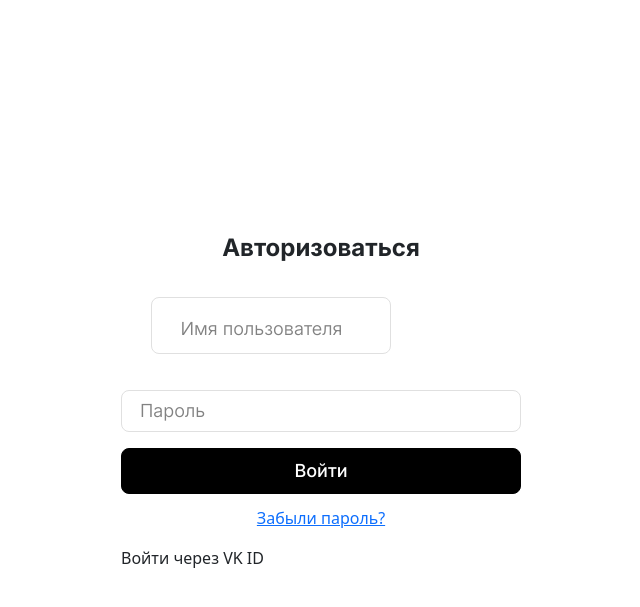
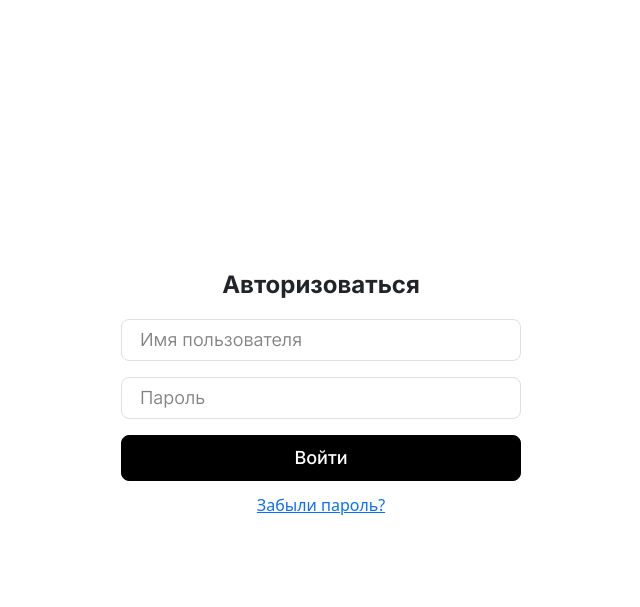
Before and after one commit to prof-master/ontology-2, a Django app: page /auth/ in a window 1280 px wide. Shown: the top 607 px of the page, without its empty margins (319-959 px from the left). Run offline with Django 5.2, Linux system fonts and the light colour scheme.

Commit message:
Исправлен стиль страницы авторизации

```diff
--- a/ontology_constructor/ontology_auth/static/ontology_auth/style_auth.css
+++ b/ontology_constructor/ontology_auth/static/ontology_auth/style_auth.css
@@ -9,14 +9,15 @@ body {
     width: 100%;
     height: 100%;
 }
+
 .inter-fz {
     font-family: "Inter", sans-serif;
     font-optical-sizing: auto;
     font-weight: 700;
     font-style: normal;
-    font-variation-settings:
-        "slnt" 0;
+    font-variation-settings: "slnt" 0;
 }
+
 .create_account {
     font-size: 24px;
     font-family: "Inter";
@@ -42,13 +43,14 @@ body {
     padding: 8px;
 }
 
-input[type="text"] {
+.username {
     background-color: white;
     border-radius: 8px;
     border: 1px solid #E0E0E0;
     padding: 8px;
     width: 100%;
 }
+
 textarea {
     background-color: white;
     border-radius: 8px;
@@ -74,7 +76,7 @@ input[type="password"] {
     height: 100%;
 }
 
-input[type="text"]::-webkit-input-placeholder {
+input[type="email"]::-webkit-input-placeholder {
     color: #828282;
     font-weight: 350;
     font-size: 18px;
@@ -83,7 +85,7 @@ input[type="text"]::-webkit-input-placeholder {
     padding-left: 10px;
 }
 
-input[type="text"]::-moz-placeholder {
+input[type="email"]::-moz-placeholder {
     color: #ff0000;
     font-weight: 350;
     font-size: 18px;
@@ -112,7 +114,7 @@ input[type="password"]::-moz-placeholder {
     ;
 }
 
-.auth_wrapper {
+.authh_wrapper {
     width: 400px;
 }
 
@@ -128,6 +130,7 @@ input[type="password"]::-moz-placeholder {
     text-align: center;
     justify-content: center;
 }
+
 form input[type=text] {
     color: black;
     font-weight: 500;
@@ -142,6 +145,7 @@ form input[type=text] {
     width: 60%;
     border-radius: 8px;
 }
+
 form textarea {
     color: black;
     font-weight: 500;
@@ -158,8 +162,8 @@ form textarea {
     margin-top: 30px;
     margin-right: 30px;
 }
+
 form select {
-
     font-size: 23px;
     font-family: "Inter", sans-serif;
     font-weight: 400;
@@ -176,21 +180,37 @@ form select {
     background-position: right .7em top 50%, 0 0;
     background-size: .65em auto, 100%;
 }
-     form select::-ms-expand { display: none; }
-     form select:hover { border-color: #888;}
-     form select:active, form select:hover {
-        outline-color:  #888;
+
+form select::-ms-expand {
+    display: none;
 }
 
-     form select:focus { border-color: #aaa;
+form select:hover {
+    border-color: #888;
+}
+
+form select:active,
+form select:hover {
+    outline-color: #888;
+}
+
+form select:focus {
+    border-color: #aaa;
     color: #222;
     outline: none;
 }
-     form select option { font-weight:normal; }
-     *[dir="rtl"] form select, :root:lang(ar) form select, :root:lang(iw) form select {
+
+form select option {
+    font-weight: normal;
+}
+
+*[dir="rtl"] form select,
+ :root:lang(ar) form select,
+ :root:lang(iw) form select {
     background-position: left .7em top 50%, 0 0;
     padding: .6em .8em .5em 1.4em;
 }
+
 .container-1 {
     display: flex;
     flex-direction: row;
--- a/ontology_constructor/ontology_auth/templates/ontology_auth/auth.html
+++ b/ontology_constructor/ontology_auth/templates/ontology_auth/auth.html
@@ -24,9 +24,9 @@
             <div class="a_wrapper">
 
 
-                <div class="auth_wrapper d-flex flex-column gap-3">
+                <div class="authh_wrapper d-flex flex-column gap-3">
 
-                    <input name="username" type="text" placeholder="Имя пользователя">
+                    <input class="username" name="username" type="email" placeholder="Имя пользователя">
                     <input name="password" type="password" placeholder="Пароль">
                     <button class="btn-auth" type="submit">Войти</button>
 
@@ -37,7 +37,6 @@
                     </a>
                 </div>
             </div>
-            Войти через VK ID
         </form>
 
     </div>
```
Lines whose indentation alone changed are shown as unchanged.
